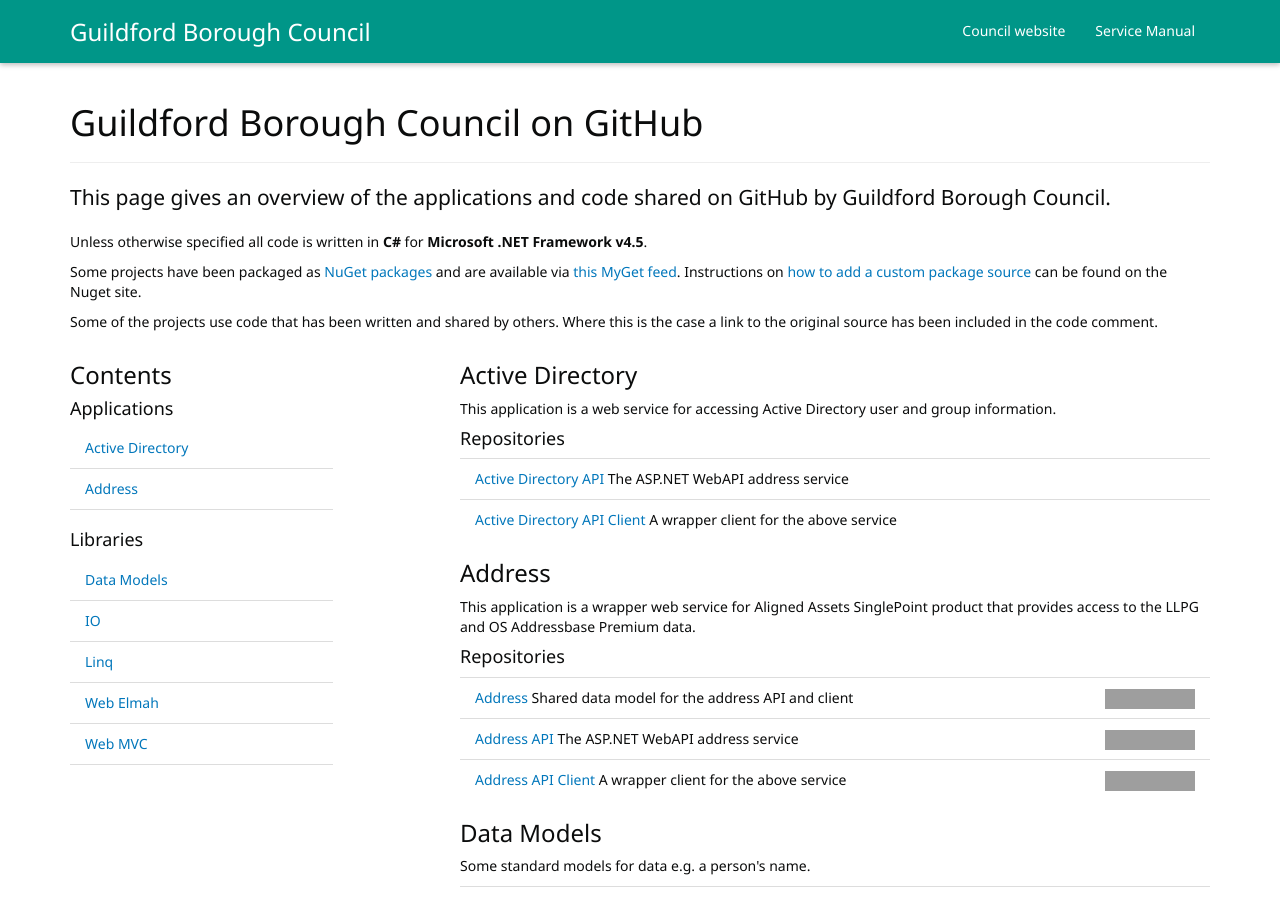
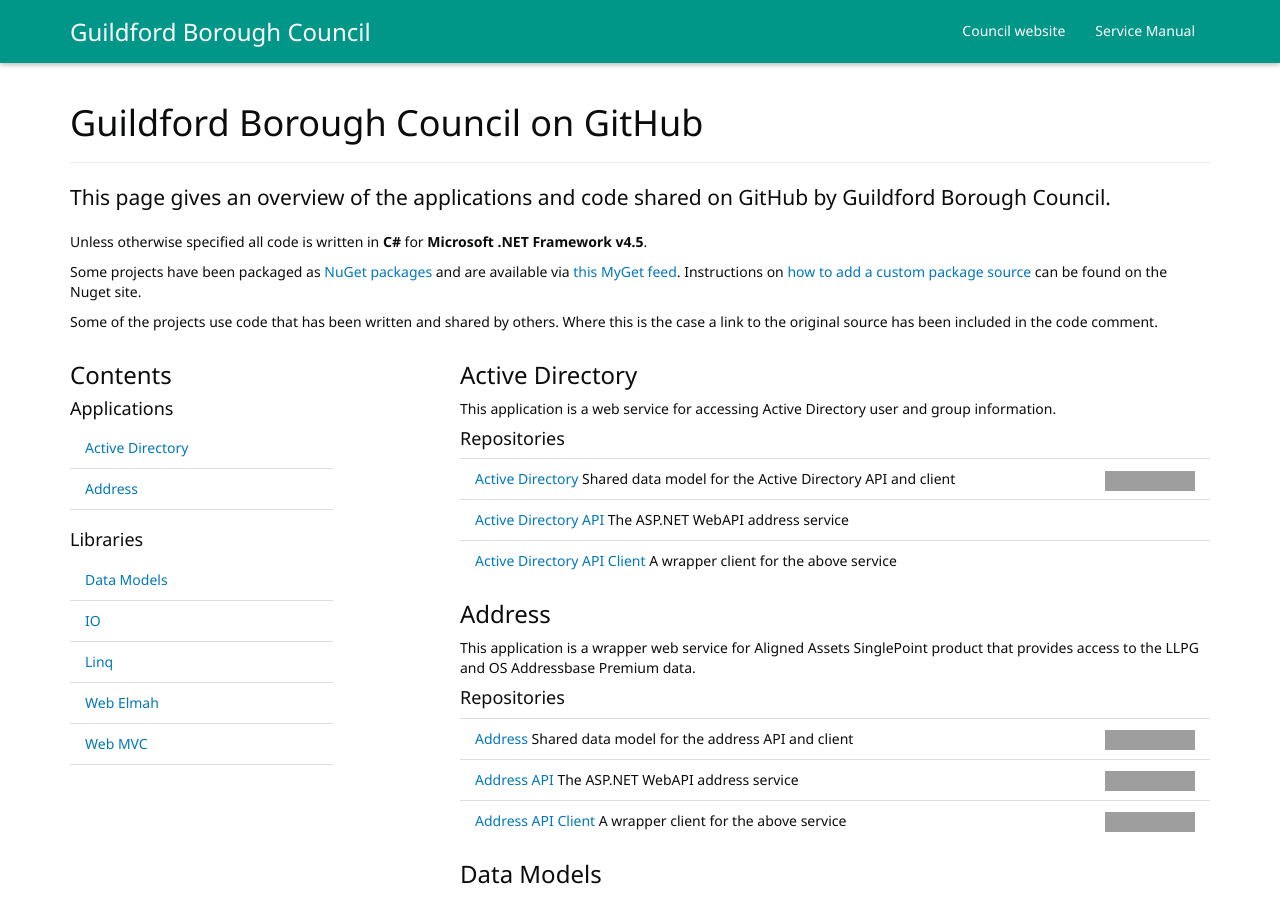
Before and after one commit to BforBen/guildfordbc.github.io, a Jekyll site: the page built from index.md, in a window 1280 px wide and 900 px high. Built offline with Jekyll 4.4.1, drawn with Linux system fonts in a browser that asks for light colours; nearby versions of some CDN libraries; grey boxes are pictures that could not be loaded.

Commit message:
Add Active Directory repo

```diff
--- a/index.md
+++ b/index.md
@@ -40,6 +40,7 @@ Some of the projects use code that has been written and shared by others. Where
       <p>This application is a web service for accessing Active Directory user and group information.</p>
       <h4>Repositories</h4>
       <ul class="list-unstyled list-contents list-contents-top-divider">
+        <li class="list-group-item"><a href="https://github.com/GuildfordBC/activedirectory">Active Directory</a> Shared data model for the Active Directory API and client <a href="https://ci.appveyor.com/project/BforBen/activedirectory" class="pull-right"><img src="https://ci.appveyor.com/api/projects/status/k3na99cok7n81rcf" title="Build status"></a></li>
         <li class="list-group-item"><a href="https://github.com/GuildfordBC/activedirectory-api">Active Directory API</a> The ASP.NET WebAPI address service</li>
         <li class="list-group-item"><a href="https://github.com/GuildfordBC/activedirectory-api-client">Active Directory API Client</a> A wrapper client for the above service</li>
       </ul>
```
